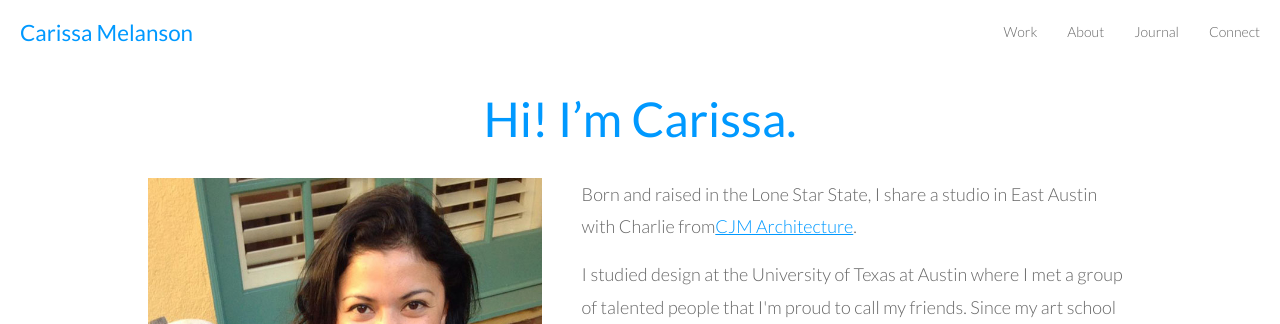
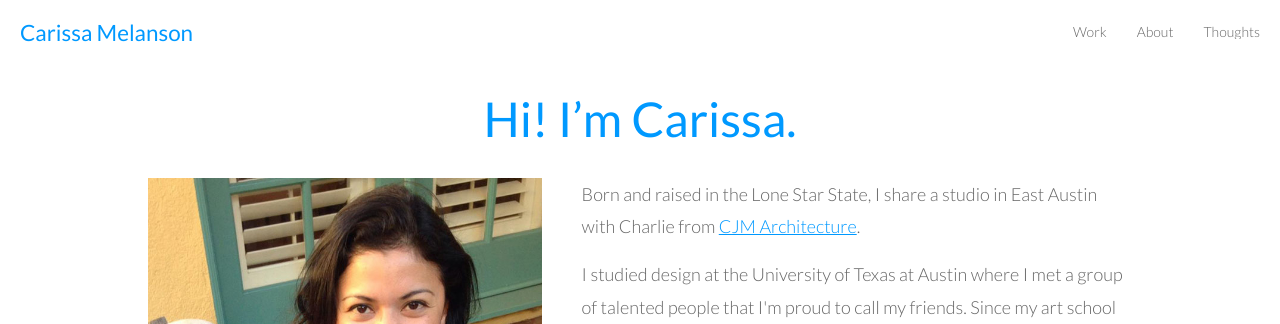
Before and after one commit to carissamelanson/carissamelanson.github.io, a Jekyll site: the page built from about.html, in a window 1280 px wide. Shown: the top 324 px of the page. Built offline with Jekyll 4.4.1, drawn with Linux system fonts in a browser that asks for light colours.

Commit message:
edits to menu

```diff
--- a/_includes/header.html
+++ b/_includes/header.html
@@ -3,14 +3,14 @@
     <div class="header-wrap">
       <div class="logo">
         <h3><a href="/index.html">Carissa Melanson</a></h3>
-        <!-- <h4>Designer</h4> -->
+
       </div>
       <nav class="nav-collapse">
         <ul>
           <li><a href="/projects.html">Work</a></li>
           <li><a href="/about.html">About</a></li>
-          <li><a href="/blog">Journal</a></li>
-          <li><a href="/contact.html">Connect</a></li>
+          <li><a href="/blog">Thoughts</a></li>
+          <!-- <li><a href="/contact.html">Connect</a></li> -->
         </ul>
       </nav>
     </div>
--- a/about.html
+++ b/about.html
@@ -13,7 +13,8 @@ title: Hi! I’m Carissa.
 
             <img class="profile"src="images/carissa.jpg"alt="Carissa and George">
 
-            <p>Born and raised in the Lone Star State, I share a studio in East Austin with Charlie from<a href="http://charlesmelansonarchitect.com/">CJM Architecture</a>.</p>
+            <p>Born and raised in the Lone Star State, I share a studio in East Austin with Charlie from
+                <a href="http://charlesmelansonarchitect.com/">CJM Architecture</a>.</p>
             <br>
             <p>
             I studied design at the University of Texas at Austin where I met a group of talented people that I'm proud to call my friends. Since my art school days at UT, I started a screen printing textile studio with two amazing ladies, screen printed on tour with Drake, worked in interior design, and designed political campaigns. To add to my diverse skill set, I attended The Iron Yard where I studied User Interface design and learned how to code static prototypes.</p>
```
